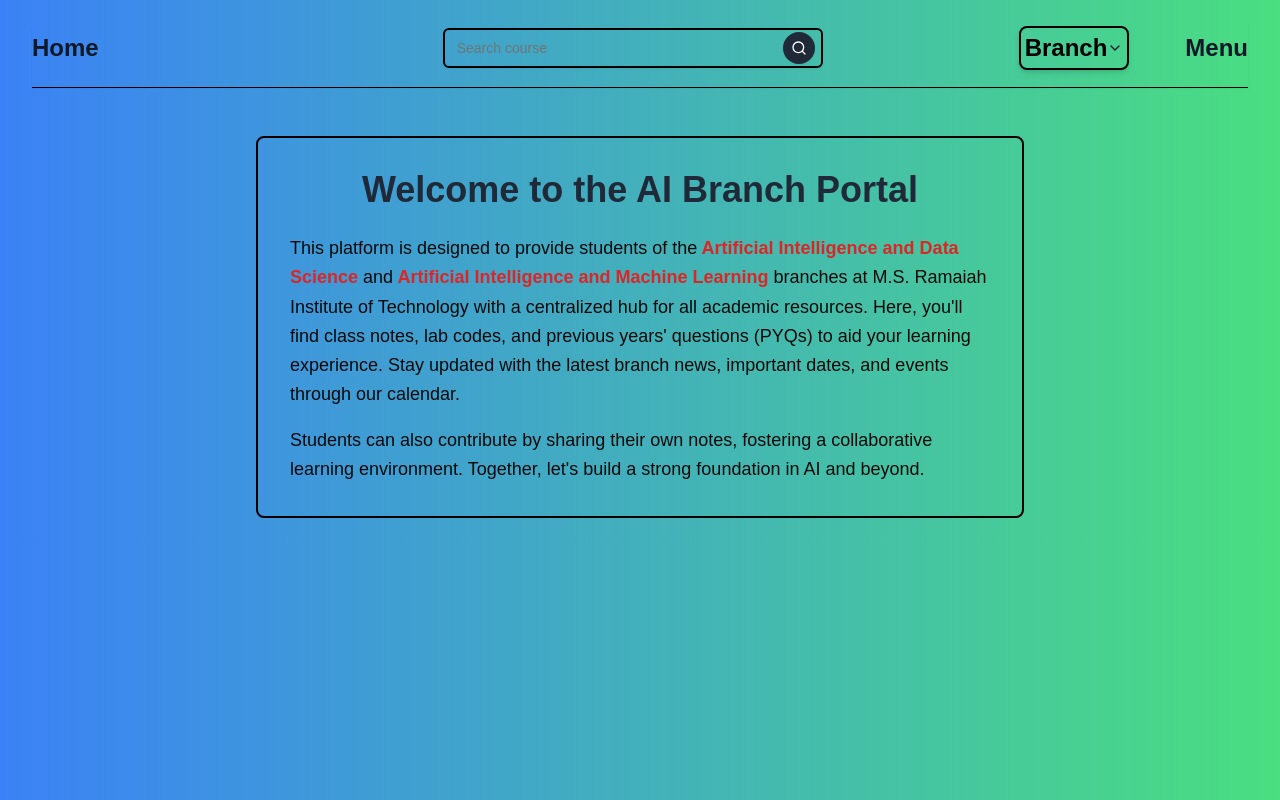
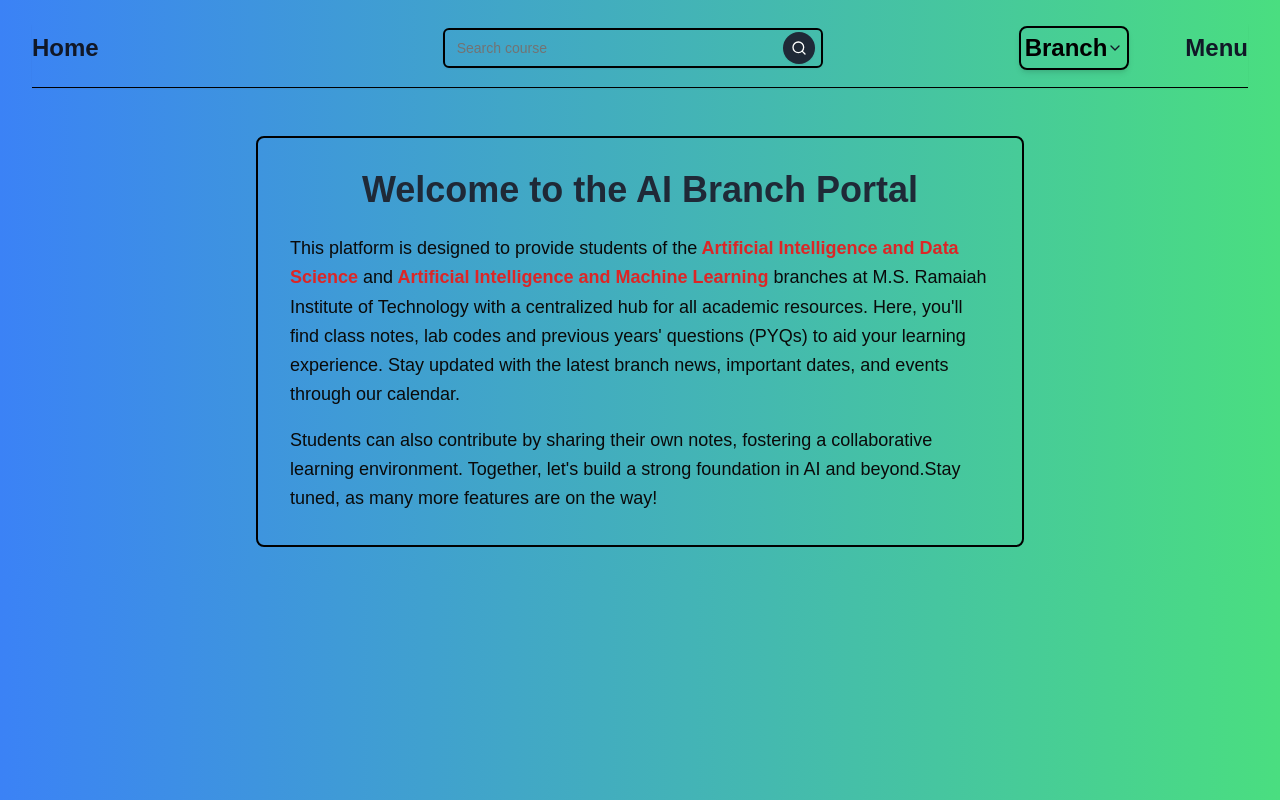
Before and after one commit to RohanPKulkarni/nextjs-2024, a Next.js app: page / in a window 1280 px wide. Built offline with nearby package versions, Linux system fonts and the light colour scheme.

Commit message:
home page edit

```diff
--- a/src/app/page.js
+++ b/src/app/page.js
@@ -8,14 +8,14 @@
       This platform is designed to provide students of the
       <span class="font-bold text-red-600"> Artificial Intelligence and Data Science</span> and
       <span class="font-bold text-red-600"> Artificial Intelligence and Machine Learning</span> branches at M.S. Ramaiah Institute of Technology with a centralized hub for all academic resources.
-      Here, you'll find class notes, lab codes, and previous years' questions (PYQs) to aid your learning experience. Stay updated
+      Here, you'll find class notes, lab codes and previous years' questions (PYQs) to aid your learning experience. Stay updated
       with the latest branch news, important dates, and events through our calendar.
       </p>
 
 
       <p class="text-lg text-black-600 leading-relaxed">
         Students can also contribute by sharing their own notes, fostering a collaborative learning
-        environment. Together, let's build a strong foundation in AI and beyond.
+        environment. Together, let's build a strong foundation in AI and beyond.Stay tuned, as many more features are on the way!
       </p>
     </section>
   );
```
